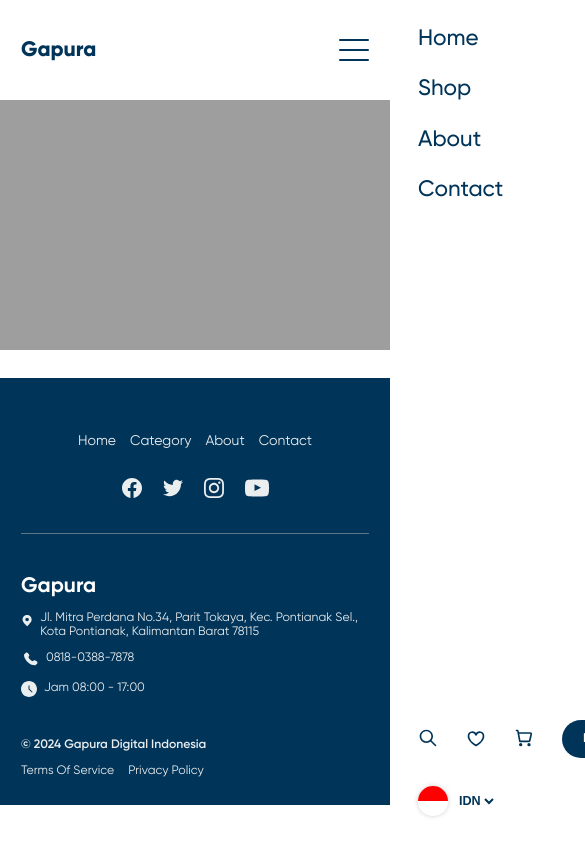
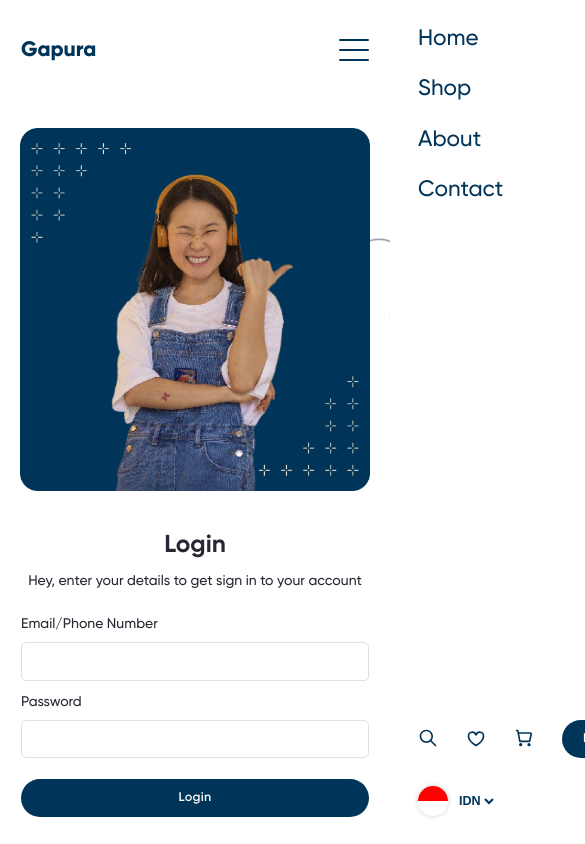
Before and after one commit to neebulaa/gapura-trijaya-landing-page, a React (Vite) app: page /login in a window 390 px wide. Shown: the top 844 px of the page, 585 px wide, since content can reach past the window. Built offline with nearby package versions, Linux system fonts and the light colour scheme.

Commit message:
Adding login page and fix responsive design

```diff
--- a/src/App.tsx
+++ b/src/App.tsx
@@ -10,6 +10,7 @@ import NotFound from "./pages/NotFound";
 import { useEffect } from "react";
 import ShoppingCart from "./pages/ShoppingCart";
 import Checkout from "./pages/Checkout";
+import Login from "./pages/Login";
 
 function App() {
 	const { pathname } = useLocation();
@@ -36,6 +37,7 @@ function App() {
 					<Route path="/contact" element={<Contact />}></Route>
 					<Route path="/cart" element={<ShoppingCart />}></Route>
 					<Route path="/checkout" element={<Checkout />}></Route>
+					<Route path="/login" element={<Login />}></Route>
 					<Route path="*" element={<NotFound />}></Route>
 				</Routes>
 			</section>
--- a/src/assets/css/index.css
+++ b/src/assets/css/index.css
@@ -9,8 +9,8 @@ p {
 }
 
 select,
-input[type="text"],
-input[type="number"],
+input,
+input,
 textarea {
 	outline: none;
 	color: var(--gray);
@@ -33,6 +33,45 @@ button {
 	padding: 0;
 	cursor: pointer;
 }
+
+
+/* ***** LOGIN PAGE START ***** */
+#login {
+	display: flex;
+	gap: 4rem;
+	align-items: center;
+}
+
+.login-image {
+	position: relative;
+	aspect-ratio: 1;
+}
+
+.login-image .login-image-main{
+	width: 100%;
+	object-fit: cover;
+}
+
+.login-form {
+	max-width: 400px;
+	margin: auto;
+	width: 100%;
+}
+
+.login-form h1 {
+	text-align: center;
+	font-size: 1.75rem;
+	font-weight: bold;
+}
+
+.login-form p {
+	margin: auto;
+	margin-top: 1rem;
+	font-weight: 500;
+	text-align: center;
+	max-width: 350px;
+}
+/* ***** LOGIN PAGE END ***** */
 
 /* ***** HOME PAGE START ***** */
 /* navbar start */
@@ -963,7 +1002,7 @@ button {
 	flex: 1 1 var(--max-content-width);
 }
 
-.table-content .table-container {
+.table-container {
 	border: 1px solid var(--light-gray);
 	overflow-y: auto;
 	border-radius: 10px;
@@ -977,7 +1016,7 @@ button {
 	border-radius: 10px;
 }
 
-.table-content .table-container table {
+.table-content .table-container table, .table-container .shopping-cart-table {
 	border: none;
 }
 
@@ -1040,6 +1079,7 @@ button {
 .shopping-cart-table {
 	border: 1px solid var(--light-gray);
 	border-radius: 8px;
+	min-width: 700px;
 }
 
 .shopping-cart-table > * {
@@ -1054,7 +1094,7 @@ button {
 	gap: 1rem;
 }
 .shopping-cart-table .table-header h5 {
-	flex: 1;
+	flex: 1 0 80px;
 	text-transform: uppercase;
 	font-weight: 500;
 	color: var(--gray);
@@ -1080,7 +1120,7 @@ button {
 }
 
 .shopping-cart-table .table-body .table-body-col {
-	flex: 1;
+	flex: 1 0 80px;
 	display: flex;
 	align-items: center;
 }
@@ -1109,7 +1149,6 @@ button {
 
 .shopping-cart-table .table-footer {
 	display: flex;
-	justify-content: flex-end;
 }
 /* shopping cart table end */
 
@@ -1149,6 +1188,8 @@ button {
 	width: 100%;
 	height: 100%;
 	background: rgba(0, 0, 0, 0.4);
+	padding: 1rem;
+	box-sizing: border-box;
 }
 
 .popup-cart h2 {
@@ -1157,6 +1198,7 @@ button {
 }
 
 .popup-cart .popup-cart-content {
+	box-sizing: border-box;
 	position: absolute;
 	top: 50%;
 	left: 50%;
@@ -1199,6 +1241,8 @@ button {
 	display: flex;
 	justify-content: space-between;
 	align-items: center;
+	flex-wrap: wrap;
+	gap: .5rem;
 }
 
 .popup-cart-product-title h3 {
--- a/src/assets/css/responsive.css
+++ b/src/assets/css/responsive.css
@@ -86,6 +86,28 @@
 }
 
 @media (max-width: 1024px) {
+	/* ***** LOGIN PAGE START ***** */
+	#login {
+		flex-direction: column;
+	}
+
+	.login-image {
+		max-height: 350px;
+	}
+
+	.login-image-1 {
+		top: 20% !important;
+		left: 110% !important;
+		rotate: -30deg;
+	}
+
+	.login-image-2 {
+		top: 0% !important;
+		translate: -140% !important;
+		rotate: 60deg;
+	}
+	/* ***** LOGIN PAGE END ***** */
+
 	/* ***** HOME PAGE START ***** */
 	/* navbar start */
 	.burger {
@@ -218,6 +240,14 @@
 	}
 	/* shop product detail end */
 	/* ***** SHOP PAGE END ***** */
+
+	/* SHOPPING CART PAGE START */
+	/* shopping cart detail start */
+	.shopping-cart-detail {
+		gap: 2rem;
+	}
+	/* shopping cart detail end */
+	/* SHOPPING CART PAGE END */
 }
 
 @media (max-width: 768px) {
@@ -229,8 +259,12 @@
 		height: 300px !important;
 	}
 
-	.btn {
+	.btn:not(.btn-circle) {
 		padding: 0.775rem 1.5rem;
+	}
+
+	.card-bordered {
+		padding: 1rem;
 	}
 
 	/* ***** HOME PAGE START ***** */
@@ -365,6 +399,7 @@
 		--gallery-width: 80%;
 		margin-top: 0;
 	}
+
 	.shop-product-detail-gallery {
 		position: static;
 	}
@@ -378,6 +413,22 @@
 	}
 	/* shop product detail end */
 	/* ***** SHOP PAGE END ***** */
+
+	/* SHOPPING CART PAGE START */
+	/* shopping cart table start */
+	.shopping-cart-table .table-body .table-body-col:first-child img {
+		width: 65px;
+		height: 65px;
+	}
+	/* shopping cart table end */
+
+	/* shopping cart detail start */
+	.shopping-cart-detail {
+		flex-direction: column;
+	}
+
+	/* shopping cart detail end */
+	/* SHOPPING CART PAGE END */
 }
 
 @media (max-width: 600px) {
@@ -565,6 +616,12 @@
 	}
 	/* shop product detail end */
 	/* ***** SHOP PAGE END ***** */
+
+	/* SHOPPING CART PAGE START */
+	.popup-cart .popup-cart-content {
+		width: 100%;
+	}
+	/* SHOPPING CART PAGE END */
 }
 
 @media (max-width: 400px) {
@@ -581,6 +638,10 @@
 	.shop-product-detail-form .hover-box::after {
 		left: 1.5rem;
 		translate: 30%;
+	}
+
+	.quantity-and-add-to-bag-button {
+		flex-direction: column;
 	}
 	/* shop product detail end */
 	/* ***** SHOP PAGE END ***** */
--- a/src/assets/css/utils.css
+++ b/src/assets/css/utils.css
@@ -58,6 +58,7 @@
 	font-size: 3rem;
 	font-family: "Poppins";
 	font-weight: 500;
+	text-align: center;
 }
 
 .page-header .container p,
--- a/src/components/Navbar.tsx
+++ b/src/components/Navbar.tsx
@@ -100,7 +100,11 @@ export default function Navbar() {
 									</div>
 								)}
 
-								{openCartPopup && <CartPopup close={() => setOpenCartPopup(false)}/>}
+								{openCartPopup && (
+									<CartPopup
+										close={() => setOpenCartPopup(false)}
+									/>
+								)}
 
 								{isMobile && (
 									<Link
@@ -112,7 +116,9 @@ export default function Navbar() {
 								)}
 							</li>
 							<li>
-								<button className="btn">Login</button>
+								<Link to="/login">
+									<button className="btn">Login</button>
+								</Link>
 							</li>
 							<li className="flag-selection">
 								<div className="flag">
--- a/src/page-parts/home/Benefits.tsx
+++ b/src/page-parts/home/Benefits.tsx
@@ -22,16 +22,16 @@ export default function Benefits() {
 			</section>
 			{/* image pattern */}
 			<img
-				src="./images/pattern-left.png"
+				src={`${import.meta.env.VITE_APP_URL}./images/pattern-left.png`}
 				alt={`${import.meta.env.VITE_APP_NAME} - Pattern Left `}
 				style={{
 					position: "absolute",
 					top: 0,
 					left: 0,
 				}}
-			/>
+				/>
 			<img
-				src="./images/pattern-left.png"
+				src={`${import.meta.env.VITE_APP_URL}./images/pattern-left.png`}
 				alt={`${import.meta.env.VITE_APP_NAME} - Pattern Left `}
 				style={{
 					position: "absolute",
@@ -40,7 +40,7 @@ export default function Benefits() {
 				}}
 			/>
 			<img
-				src="./images/pattern-left.png"
+				src={`${import.meta.env.VITE_APP_URL}./images/pattern-left.png`}
 				alt={`${import.meta.env.VITE_APP_NAME} - Pattern Left `}
 				style={{
 					position: "absolute",
@@ -49,7 +49,7 @@ export default function Benefits() {
 				}}
 			/>
 			<img
-				src="./images/reverse-stamp.png"
+				src={`${import.meta.env.VITE_APP_URL}./images/reverse-stamp.png`}
 				alt={`${import.meta.env.VITE_APP_NAME} - Reverse Stamp Icon`}
 				style={{
 					position: "absolute",
@@ -59,7 +59,7 @@ export default function Benefits() {
 				}}
 			/>
 			<img
-				src="./images/pattern-right.png"
+				src={`${import.meta.env.VITE_APP_URL}./images/pattern-right.png`}
 				alt={`${import.meta.env.VITE_APP_NAME} - Pattern Right`}
 				style={{
 					position: "absolute",
@@ -68,7 +68,7 @@ export default function Benefits() {
 				}}
 			/>
 			<img
-				src="./images/pattern-right.png"
+				src={`${import.meta.env.VITE_APP_URL}./images/pattern-right.png`}
 				alt={`${import.meta.env.VITE_APP_NAME} - Pattern Right`}
 				style={{
 					position: "absolute",
@@ -77,7 +77,7 @@ export default function Benefits() {
 				}}
 			/>
 			<img
-				src="./images/pattern-right.png"
+				src={`${import.meta.env.VITE_APP_URL}./images/pattern-right.png`}
 				alt={`${import.meta.env.VITE_APP_NAME} - Pattern Right`}
 				style={{
 					position: "absolute",
--- /dev/null
+++ b/src/pages/Login.tsx
@@ -0,0 +1,58 @@
+export default function Login() {
+	return (
+		<section className="container" id="login">
+			<div className="login-image">
+				<img
+                    className="login-image-main"
+					src={`${import.meta.env.VITE_APP_URL}./images/login.png`}
+					alt={`${import.meta.env.VITE_APP_NAME} - hero image login`}
+				/>
+
+				{/* image decoration */}
+				<img
+                    className="login-image-1"
+					src={`${
+						import.meta.env.VITE_APP_URL
+					}./images/decoration.png`}
+					alt={`${import.meta.env.VITE_APP_NAME} - Pattern Left `}
+					style={{
+                        zIndex: -1,
+						position: "absolute",
+						top: '70%',
+						left: '98%',
+					}}
+				/>
+
+				<img
+                    className="login-image-2"
+					src={`${
+						import.meta.env.VITE_APP_URL
+					}./images/decoration.png`}
+					alt={`${import.meta.env.VITE_APP_NAME} - Pattern Left `}
+					style={{
+                        zIndex: -1,
+						position: "absolute",
+						top: 0,
+						left: 0,
+                        translate: '-120% -50%',
+					}}
+				/>
+			</div>
+			<div className="login-form">
+				<h1>Login</h1>
+				<p>Hey, enter your details to get sign in to your account</p>
+				<form action="" className="mt-2">
+					<div className="input-box">
+						<label htmlFor="email">Email/Phone Number</label>
+						<input type="text" id="email" name="email" />
+					</div>
+					<div className="input-box mt-1">
+						<label htmlFor="password">Password</label>
+						<input type="password" id="password" name="password" />
+					</div>
+                    <button type="button" className="btn w-100 mt-1-05">Login</button>
+				</form>
+			</div>
+		</section>
+	);
+}
--- a/src/pages/ShoppingCart.tsx
+++ b/src/pages/ShoppingCart.tsx
@@ -59,6 +59,7 @@ export default function ShoppingCart() {
 				navigations={["Home", "Shopping Cart"]}
 			/>
 			<section className="container" id="shopping-cart">
+				<div className="table-container">
 					<section className="shopping-cart-table">
 						<header className="table-header">
 							<h5>Product</h5>
@@ -72,11 +73,15 @@ export default function ShoppingCart() {
 							{cart.length > 0 &&
 								cart.map((c) => {
 									return (
-									<div className="table-body-row" key={c.id}>
+										<div
+											className="table-body-row"
+											key={c.id}
+										>
 											<div className="table-body-col">
 												<img
 													src={`${
-													import.meta.env.VITE_APP_URL
+														import.meta.env
+															.VITE_APP_URL
 													}${c.product.image}`}
 													alt={
 														`${
@@ -108,7 +113,9 @@ export default function ShoppingCart() {
 															height: "30px",
 														}}
 														onClick={() =>
-														decrementQuantity(c.id)
+															decrementQuantity(
+																c.id
+															)
 														}
 													>
 														<IconMinus
@@ -124,7 +131,9 @@ export default function ShoppingCart() {
 															height: "30px",
 														}}
 														onClick={() =>
-														incrementQuantity(c.id)
+															incrementQuantity(
+																c.id
+															)
 														}
 													>
 														<IconPlus
@@ -135,7 +144,9 @@ export default function ShoppingCart() {
 												</button>
 											</div>
 											<div className="table-body-col semibold">
-											{formatCurrencyRupiah(c.subtotal)}
+												{formatCurrencyRupiah(
+													c.subtotal
+												)}
 											</div>
 											<div className="table-body-col">
 												<button
@@ -163,6 +174,7 @@ export default function ShoppingCart() {
 							</Link>
 						</section>
 					</section>
+				</div>
 
 				<section className="shopping-cart-detail mt-2">
 					<div className="card-coupon card-bordered">
```
Also changed, not shown: public/images/decoration.png (added), public/images/login.png (added). Lines whose indentation alone changed are shown as unchanged.
